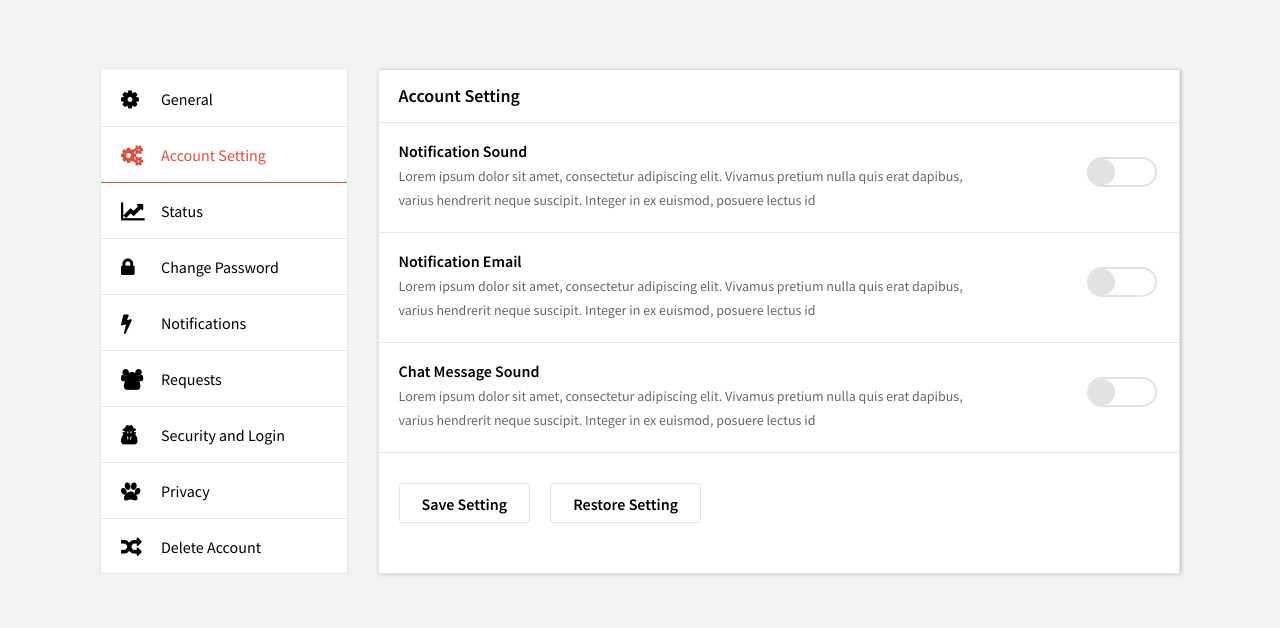
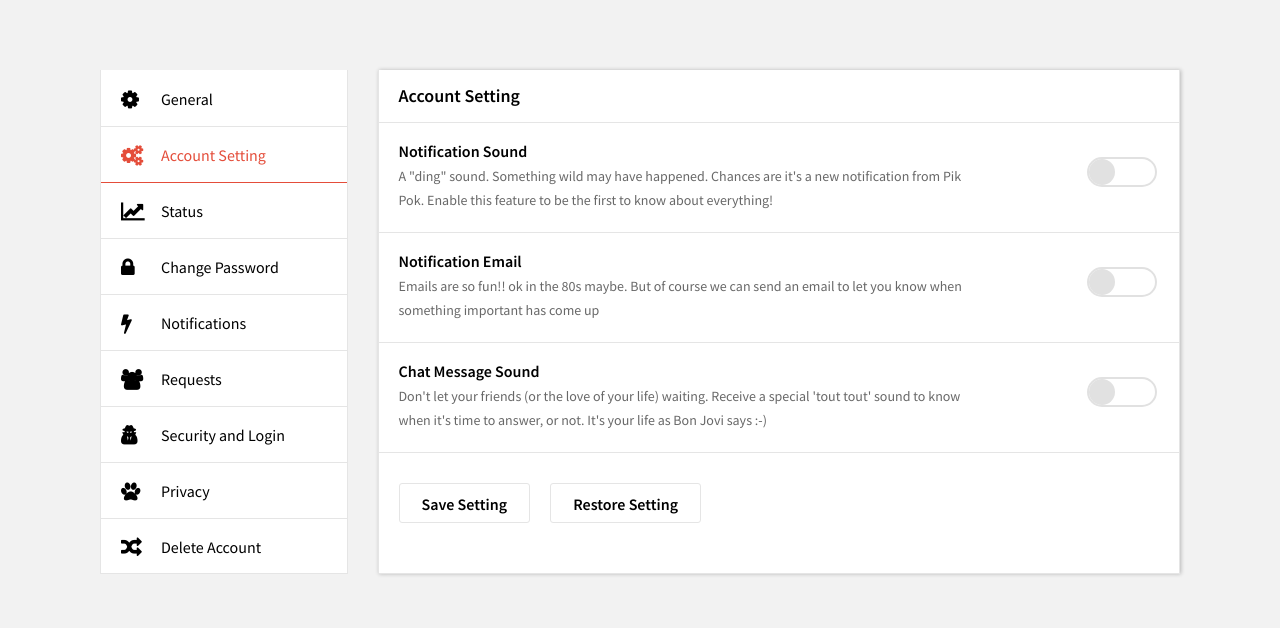
Before and after one commit to NasosG/pik_pok, a PHP site: page /pik_pok/profile-account-setting.php in a window 1280 px wide, after a click on "Account Setting". Shown: the part 58-686 px from the top of the page. Run offline with PHP 8.4, Linux system fonts and the light colour scheme; a user stored in the database is signed in; data comes from the database, SQL or seed files in the repository; some libraries are stand-ins or nearby versions.

Commit message:
Update profile-account-setting.php

```diff
--- a/profile-account-setting.php
+++ b/profile-account-setting.php
@@ -632,7 +632,7 @@ $date_of_birth = $row['date_of_birth'];
 										<form>
 											<div class="notbar">
 												<h4>Notification Sound</h4>
-												<p>Lorem ipsum dolor sit amet, consectetur adipiscing elit. Vivamus pretium nulla quis erat dapibus, varius hendrerit neque suscipit. Integer in ex euismod, posuere lectus id</p>
+												<p>A "ding" sound. Something wild may have happened. Chances are it's a new notification from Pik Pok. Enable this feature to be the first to know about everything!</p>
 												<div class="toggle-btn">
 													<div class="custom-control custom-switch">
 														<input type="checkbox" class="custom-control-input" id="customSwitch1">
@@ -642,7 +642,7 @@ $date_of_birth = $row['date_of_birth'];
 											</div><!--notbar end-->
 											<div class="notbar">
 												<h4>Notification Email</h4>
-												<p>Lorem ipsum dolor sit amet, consectetur adipiscing elit. Vivamus pretium nulla quis erat dapibus, varius hendrerit neque suscipit. Integer in ex euismod, posuere lectus id</p>
+												<p>Emails are so fun!! ok in the 80s maybe. But of course we can send an email to let you know when something important has come up</p>
 												<div class="toggle-btn">
 													<div class="custom-control custom-switch">
 														<input type="checkbox" class="custom-control-input" id="customSwitch2">
@@ -652,7 +652,7 @@ $date_of_birth = $row['date_of_birth'];
 											</div><!--notbar end-->
 											<div class="notbar">
 												<h4>Chat Message Sound</h4>
-												<p>Lorem ipsum dolor sit amet, consectetur adipiscing elit. Vivamus pretium nulla quis erat dapibus, varius hendrerit neque suscipit. Integer in ex euismod, posuere lectus id</p>
+												<p>Don't let your friends (or the love of your life) waiting. Receive a special 'tout tout' sound to know when it's time to answer, or not. It's your life as Bon Jovi says :-)</p>
 												<div class="toggle-btn">
 													<div class="custom-control custom-switch">
 														<input type="checkbox" class="custom-control-input" id="customSwitch3">
```
